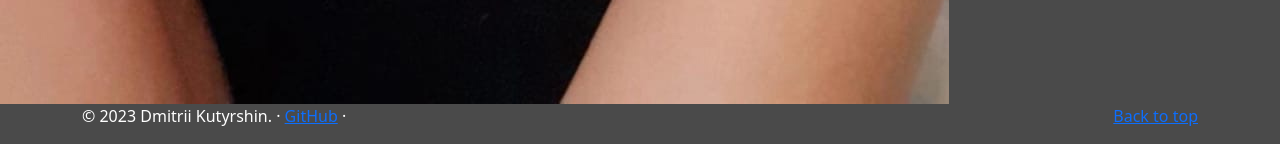
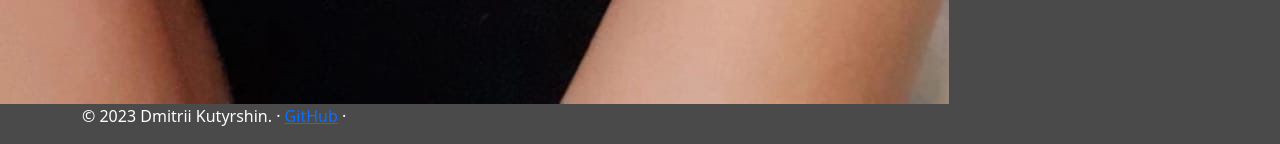
Before and after one commit to cootook/project, a Flask app: page /about/ in a window 1280 px wide. Shown: the part 1640-1784 px from the top of the page. Run offline with Flask 3, Linux system fonts and the light colour scheme; some libraries are stand-ins or nearby versions.

Commit message:
style: delet link from layout.html footer

```diff
--- a/studio_app/templates/layout.html
+++ b/studio_app/templates/layout.html
@@ -100,8 +100,7 @@
 
         <!-- FOOTER -->
         <footer class="container">
-            <p class="float-end"><a href="#">Back to top</a></p>
-            <p>&copy; 2023 Dmitrii Kutyrshin. &middot; <a href="https://github.com/cootook">GitHub</a> &middot; </p>
+          <p>&copy; 2023 Dmitrii Kutyrshin. &middot; <a href="https://github.com/cootook">GitHub</a> &middot; </p>
         </footer>
   </body>
 </html>
```
Also changed, not shown: 1 other file.
